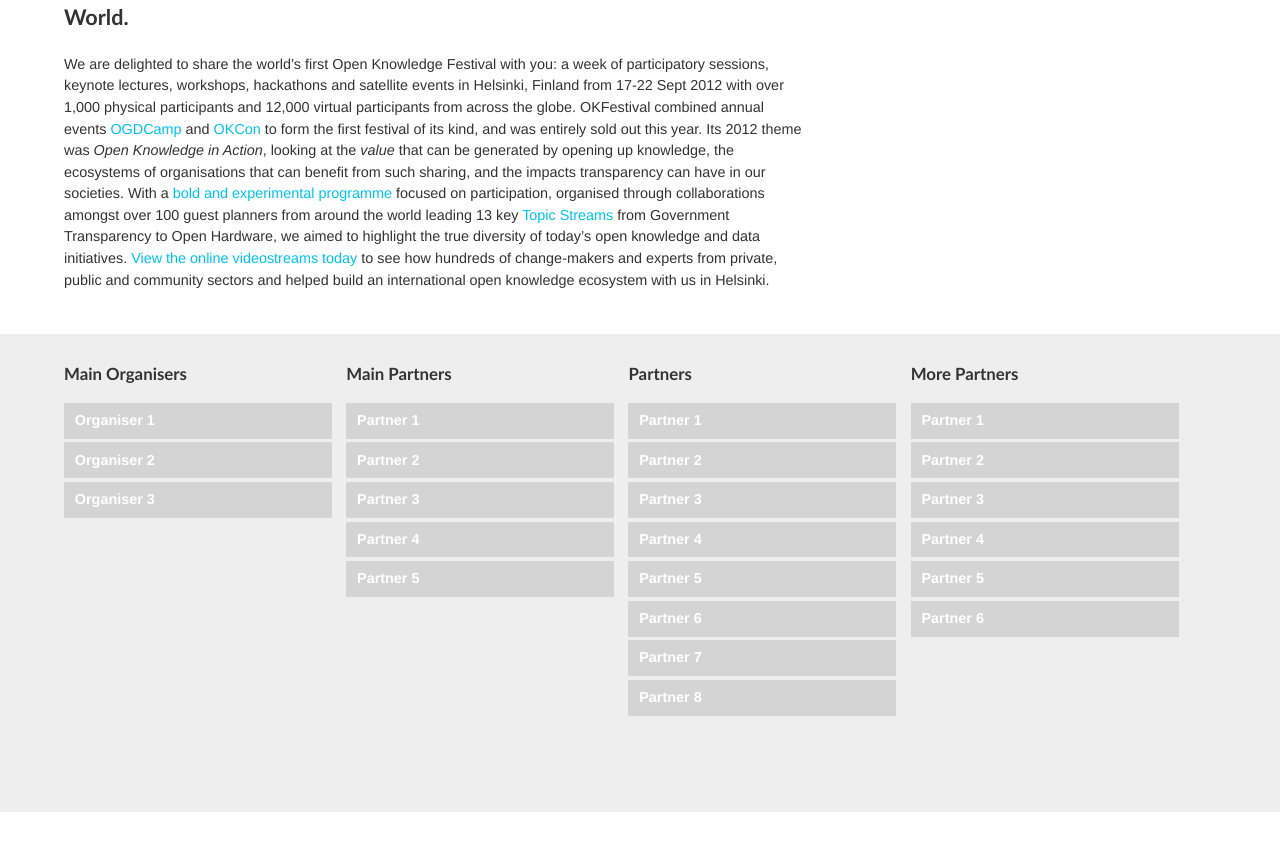
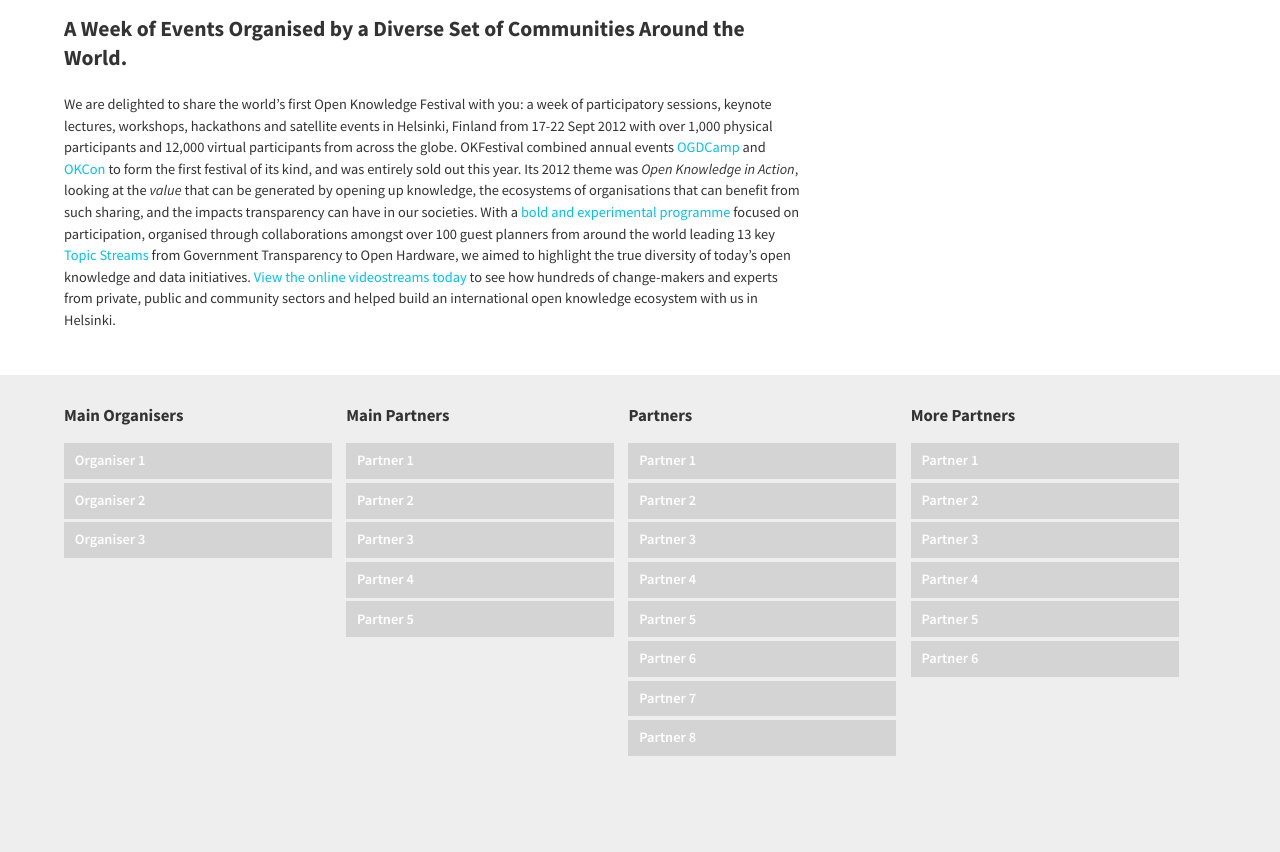
Before and after one commit to billybrown/okfest, a PHP site: page /landing.html in a window 1280 px wide. Shown: the part 605-1457 px from the top of the page. Before the commit the page ends 1417 px from the top, so only its background shows below. Run offline with PHP 8.4, Linux system fonts and the light colour scheme; some libraries are stand-ins or nearby versions.

Commit message:
changed default font and tagline break

```diff
--- a/css/style.css
+++ b/css/style.css
@@ -568,10 +568,16 @@ a:link {
 }
 
 /* line 5, ../scss/partials/_titles.scss */
-h1, .h1, h2, .h2, h3, .h3, h4, .h4, h5, .h5 {
-  font-family: Futura, "Trebuchet MS", Arial, sans-serif;
+h2, .h2, h3, .h3, h4, .h4, h5, .h5 {
+  font-family: "Source Sans Pro", "Helvetica Neue", Helvetica, Arial, sans-serif;
   margin: 0 0 1em;
   line-height: 1.35em;
+}
+
+/* line 11, ../scss/partials/_titles.scss */
+h1, .h1 {
+  font-size: 2.5em;
+  line-height: 1.1em;
 }
 
 /* line 5, ../scss/partials/_navicon.scss */
@@ -625,7 +631,7 @@ h1, .h1, h2, .h2, h3, .h3, h4, .h4, h5, .h5 {
 
 /* line 5, ../scss/partials/_html-body.scss */
 body {
-  font-family: "Helvetica Neue", Helvetica, Arial, sans-serif;
+  font-family: "Source Sans Pro", "Helvetica Neue", Helvetica, Arial, sans-serif;
   font-size: .9em;
   line-height: 1.5em;
   color: #333333;
@@ -924,7 +930,7 @@ body {
 .hero-section p {
   padding: 5%;
   color: white;
-  font-family: Futura, "Trebuchet MS", Arial, sans-serif;
+  font-family: "Source Sans Pro", "Helvetica Neue", Helvetica, Arial, sans-serif;
   font-weight: 700;
   font-size: 2em;
   line-height: 1.35em;
--- a/design1_inside.html
+++ b/design1_inside.html
@@ -35,7 +35,7 @@
                 <div class="header-text">
                     <h1 class="site-name"><img src="img/logo1.png" alt="Open Knowledge Festival"/></h1>
                     <div class="conference-meta">
-                        <p class="tagline">The Open Knowledge & Data Event of the Year</p>
+                        <p class="tagline">The Open Knowledge & <span class="nobr">Data Event of the Year<span></p>
                         <p class="location">Helsinki, Finland</p>
                         <p class="date">September 17-22, 2012</p>
                     </div>
--- a/design1_landing.html
+++ b/design1_landing.html
@@ -35,7 +35,7 @@
                 <div class="header-text">
                     <h1 class="site-name"><img src="img/logo1.png" alt="Open Knowledge Festival"/></h1>
                     <div class="conference-meta">
-                        <p class="tagline">The Open Knowledge & Data Event of the Year</p>
+                        <p class="tagline">The Open Knowledge & <span class="nobr">Data Event of the Year<span></p>
                         <p class="location">Helsinki, Finland</p>
                         <p class="date">September 17-22, 2012</p>
                     </div>
--- a/design2_inside.html
+++ b/design2_inside.html
@@ -35,7 +35,7 @@
                 <div class="header-text">
                     <h1 class="site-name"><img src="img/logo2.png" alt="Open Knowledge Festival"/></h1>
                     <div class="conference-meta">
-                        <p class="tagline">The Open Knowledge & Data Event of the Year</p>
+                        <p class="tagline">The Open Knowledge & <span class="nobr">Data Event of the Year<span></p>
                         <p class="location">Helsinki, Finland</p>
                         <p class="date">September 17-22, 2012</p>
                     </div>
--- a/design2_landing.html
+++ b/design2_landing.html
@@ -35,7 +35,7 @@
                 <div class="header-text">
                     <h1 class="site-name"><img src="img/logo2.png" alt="Open Knowledge Festival"/></h1>
                     <div class="conference-meta">
-                        <p class="tagline">The Open Knowledge & Data Event of the Year</p>
+                        <p class="tagline">The Open Knowledge & <span class="nobr">Data Event of the Year<span></p>
                         <p class="location">Helsinki, Finland</p>
                         <p class="date">September 17-22, 2012</p>
                     </div>
--- a/design3_inside.html
+++ b/design3_inside.html
@@ -35,7 +35,7 @@
                 <div class="header-text">
                     <h1 class="site-name"><img src="img/logo3-long.png" alt="Open Knowledge Festival"/></h1>
                     <div class="conference-meta">
-                        <p class="tagline">The Open Knowledge & Data Event of the Year</p>
+                        <p class="tagline">The Open Knowledge & <span class="nobr">Data Event of the Year<span></p>
                         <p class="location">Helsinki, Finland</p>
                         <p class="date">September 17-22, 2012</p>
                     </div>
--- a/design3_landing.html
+++ b/design3_landing.html
@@ -35,7 +35,7 @@
                 <div class="header-text">
                     <h1 class="site-name"><img src="img/logo3-long.png" alt="Open Knowledge Festival"/></h1>
                     <div class="conference-meta">
-                        <p class="tagline">The Open Knowledge & Data Event of the Year</p>
+                        <p class="tagline">The Open Knowledge & <span class="nobr">Data Event of the Year<span></p>
                         <p class="location">Helsinki, Finland</p>
                         <p class="date">September 17-22, 2012</p>
                     </div>
--- a/inside.html
+++ b/inside.html
@@ -9,6 +9,7 @@
         <title></title>
         <meta name="description" content="">
         <meta name="viewport" content="width=device-width, initial-scale=1">
+<link href='http://fonts.googleapis.com/css?family=Source+Sans+Pro:400,600,700,900,400italic' rel='stylesheet' type='text/css'>
 
 		<link rel="stylesheet" href="css/style.css">
 
@@ -35,7 +36,7 @@
                 <div class="header-text">
                     <h1 class="site-name">Open Knowledge Festival</h1>
                     <div class="conference-meta">
-                        <p class="tagline">The Open Knowledge & Data Event of the Year</p>
+                        <p class="tagline">The Open Knowledge & <span class="nobr">Data Event of the Year<span></p>
                         <p class="location">Helsinki, Finland</p>
                         <p class="date">September 17-22, 2012</p>
                     </div>
--- a/landing.html
+++ b/landing.html
@@ -9,6 +9,7 @@
         <title></title>
         <meta name="description" content="">
         <meta name="viewport" content="width=device-width, initial-scale=1">
+<link href='http://fonts.googleapis.com/css?family=Source+Sans+Pro:400,600,700,900,400italic' rel='stylesheet' type='text/css'>
 
 		<link rel="stylesheet" href="css/style.css">
 
@@ -35,7 +36,7 @@
                 <div class="header-text">
                     <h1 class="site-name">Open Knowledge Festival</h1>
                     <div class="conference-meta">
-                        <p class="tagline">The Open Knowledge & Data Event of the Year</p>
+                        <p class="tagline">The Open Knowledge & <span class="nobr">Data Event of the Year<span></p>
                         <p class="location">Helsinki, Finland</p>
                         <p class="date">September 17-22, 2012</p>
                     </div>
--- a/scss/_base.scss
+++ b/scss/_base.scss
@@ -13,8 +13,8 @@ $helvetica:       	"Helvetica Neue", Helvetica, Arial, sans-serif;
 $baskerville:				Baskerville, "Baskerville Old Face", "Hoefler Text", Garamond, "Times New Roman", serif;
 $futura:            Futura, "Trebuchet MS", Arial, sans-serif;
 
-$base-font-family: 	$helvetica; 	// The font family set on the body element.
-$font-headers:			$futura;
+$base-font-family: 	'Source Sans Pro', $helvetica; 	// The font family set on the body element.
+$font-headers:			'Source Sans Pro', $helvetica;
 $font-monospace:   	$courier;
 $font-fancy:				$baskerville;
 
--- a/scss/partials/_titles.scss
+++ b/scss/partials/_titles.scss
@@ -2,8 +2,13 @@
 // h1, h2, h3, etc.
 // ==========================================================================
 
-h1, .h1, h2, .h2, h3, .h3, h4, .h4, h5, .h5 {
+h2, .h2, h3, .h3, h4, .h4, h5, .h5 {
 	font-family: $font-headers;
 	margin: 0 0 1em;
 	line-height: 1.35em;
 }
+
+h1, .h1 {
+	font-size: 2.5em;
+	line-height: 1.1em;
+}
```
Also changed, not shown: css/design1.css (+7 -1 lines), css/design2.css (+7 -1 lines), css/design3.css (+7 -1 lines), css/old-ie.css (+10 -4 lines).
